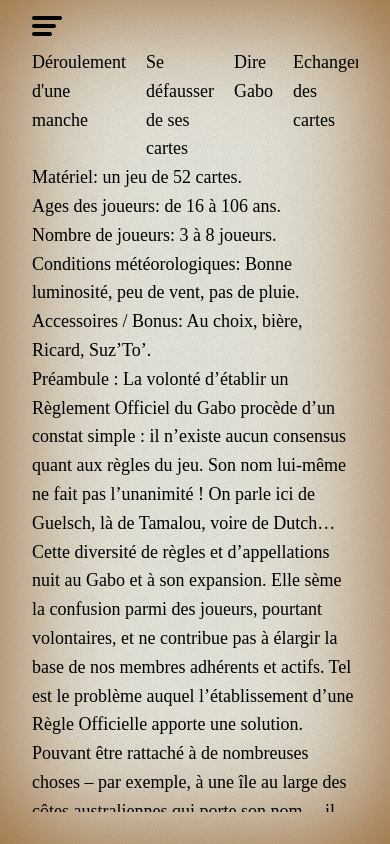
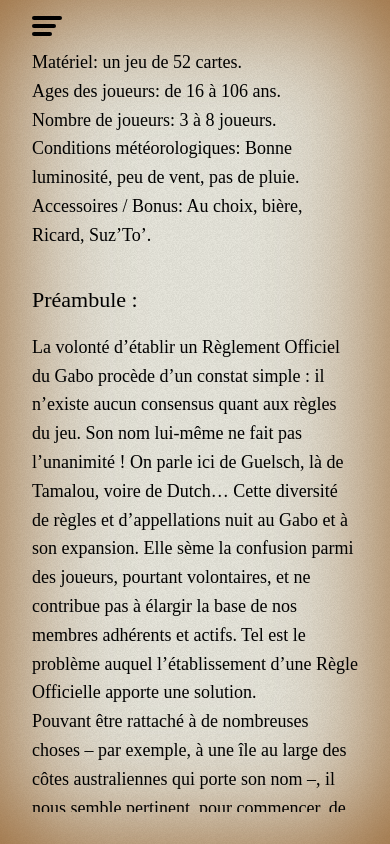
Before and after one commit to sergey-chuvayev/gabo, a Vue app: page /rules in a window 390 px wide. Built offline with nearby package versions, Linux system fonts and the light colour scheme; a web font is replaced by a local one.

Commit message:
style text for mobile

```diff
--- a/src/assets/main.css
+++ b/src/assets/main.css
@@ -58,6 +58,8 @@ input {
 
 .title {
   font-family: 'Milonga', cursive;
+  margin-top: 32px;
+  margin-bottom: 16px;
 }
 .big {
   font-size: 22px;
@@ -65,3 +67,8 @@ input {
 .small {
   font-size: 18px;
 }
+
+.maillink {
+  color: black;
+  text-decoration: underline;
+}
--- a/src/components/PlayersRegistration.vue
+++ b/src/components/PlayersRegistration.vue
@@ -63,7 +63,7 @@ const startGame = () => {
 
 <template>
   <div class="container">
-    <h1>Ajouter un joueur</h1>
+    <h1 class="title big">Ajouter un joueur</h1>
     <form v-on:submit.prevent="addPlayer">
       <div class="input">
         <label for="name"
--- a/src/views/AboutView.vue
+++ b/src/views/AboutView.vue
@@ -12,7 +12,7 @@ import ArticleArea from "../components/ArticleArea.vue";
         <li><span class="subtitle">M. Delain</span> - Trésorier</li>
       </ul>
       <div>
-        Pour devenir membre, une participation symbolique d'un euro (1€) est
+        Pour devenir membre, une participation symbolique d'un euro est
         nécessaire.
       </div>
 
--- a/src/views/ContactsView.vue
+++ b/src/views/ContactsView.vue
@@ -5,11 +5,11 @@ import ArticleArea from "../components/ArticleArea.vue";
 <template>
   <ArticleArea>
     <div class="app_container__block">
-      <p>
-        <span class="title small">Comité Officiel de l'Amicale du Gabo</span>, historiquement situé à Chinon
-        (37500).
-      </p>
-      <a href="mailto:amicale.gabo@gmail.com">mail : amicale.gabo@gmail.com</a>
+      <div>
+        <div class="title big">Comité Officiel de l'Amicale du Gabo</div>
+        historiquement situé à Chinon (37500).
+      </div>
+      <a class="maillink" href="mailto:amicale.gabo@gmail.com">mail : amicale.gabo@gmail.com</a>
       <!-- TODO mailto link -->
     </div>
   </ArticleArea>
--- a/src/views/RulesView.vue
+++ b/src/views/RulesView.vue
@@ -6,7 +6,7 @@ import ArticleArea from '../components/ArticleArea.vue';
   <ArticleArea>
     <div class="app_container__block">
       <!-- TODO ici trop de texte > faire un sous menu -->
-      <div>
+      <!-- <div>
         <ul class="subMenu">
           <li>Déroulement d'une manche</li>
           <li>Se défausser de ses cartes</li>
@@ -14,7 +14,7 @@ import ArticleArea from '../components/ArticleArea.vue';
           <li>Echanger des cartes</li>
           <li>Pouvoir des cartes</li>
         </ul>
-      </div>
+      </div> -->
 
       <div>
         <span class="subtitle">Matériel:</span> un jeu de 52 cartes. <br />
@@ -26,7 +26,7 @@ import ArticleArea from '../components/ArticleArea.vue';
         Ricard, Suz’To’. <br />
       </div>
       <div>
-        <span class="subtitle">Préambule :</span>
+        <div class="title big">Préambule :</div>
         La volonté d’établir un Règlement Officiel du Gabo procède d’un constat
         simple : il n’existe aucun consensus quant aux règles du jeu. Son nom
         lui-même ne fait pas l’unanimité ! On parle ici de Guelsch, là de
@@ -219,7 +219,7 @@ import ArticleArea from '../components/ArticleArea.vue';
       </div>
       <ol>
         <li>
-          <span class="title small">Se défausser de ses cartes</span><br />
+          <div class="title small">Se défausser de ses cartes</div>
           Vos cartes sont comme des poids, qui vous tirent inexorablement vers
           le fond et dont il faut se débarrasser. Mais alors comment faire ?
           <br />
@@ -246,7 +246,7 @@ import ArticleArea from '../components/ArticleArea.vue';
           je le prends et m’en débarrasse – ouf c’est la bonne cette fois- ci.
         </li>
         <li>
-          <span class="title small">Echanger des cartes</span> <br />
+          <div class="title small">Echanger des cartes</div>
           Au fil de la partie, ayez les yeux baladeurs ! Vous pourrez ainsi
           observer où les joueurs placent les cartes qui ont été prises dans la
           défausse. Ainsi, si vous voyez où votre adversaire de gauche place
@@ -256,7 +256,7 @@ import ArticleArea from '../components/ArticleArea.vue';
           aurez ainsi en votre possession des cartes de faible valeur.
         </li>
         <li>
-          <span class="title small">Dire « Gabo »</span>
+          <div class="title small">Dire « Gabo »</div>
           La manche se termine lorsqu’un des joueurs dit « Gabo » après son tour
           et avant que son voisin ne fasse une action. On ne peut pas dire «
           Gabo » au premier tour. De même, il n’est pas possible de dire « Gabo
@@ -296,7 +296,8 @@ import ArticleArea from '../components/ArticleArea.vue';
         <ul>
           <li>
             <span class="subtitle">La dame :</span>
-            elle permet de regarder 2 cartes de deux jeux différents et de procéder (ou non) à un échange entre ces cartes, au choix du joueur.
+            elle permet de regarder 2 cartes de deux jeux différents et de procéder (ou non) à un échange entre ces
+            cartes, au choix du joueur.
           </li>
           <li>
             <span class="subtitle">Le valet :</span>
@@ -317,10 +318,12 @@ import ArticleArea from '../components/ArticleArea.vue';
             <span class="subtitle">Le roi rouge</span> est considéré comme la meilleure carte car sa valeur est zéro.
           </li>
           <li>
-            <span class="subtitle">Le roi noir</span> est considéré comme la pire carte car elle a la valeur la plus élevée, 25.
+            <span class="subtitle">Le roi noir</span> est considéré comme la pire carte car elle a la valeur la plus
+            élevée, 25.
           </li>
           <li>
-            <span class="subtitle">Les têtes</span> valent 10 points, les cartes numérotées valent leur valeur faciale, et enfin l’as vaut 1.
+            <span class="subtitle">Les têtes</span> valent 10 points, les cartes numérotées valent leur valeur faciale,
+            et enfin l’as vaut 1.
           </li>
         </ul>
       </div>
```
